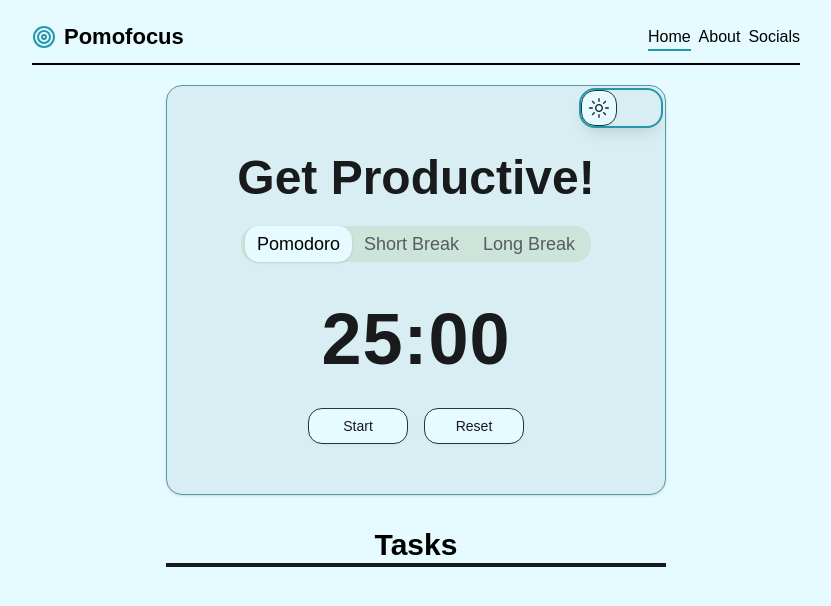
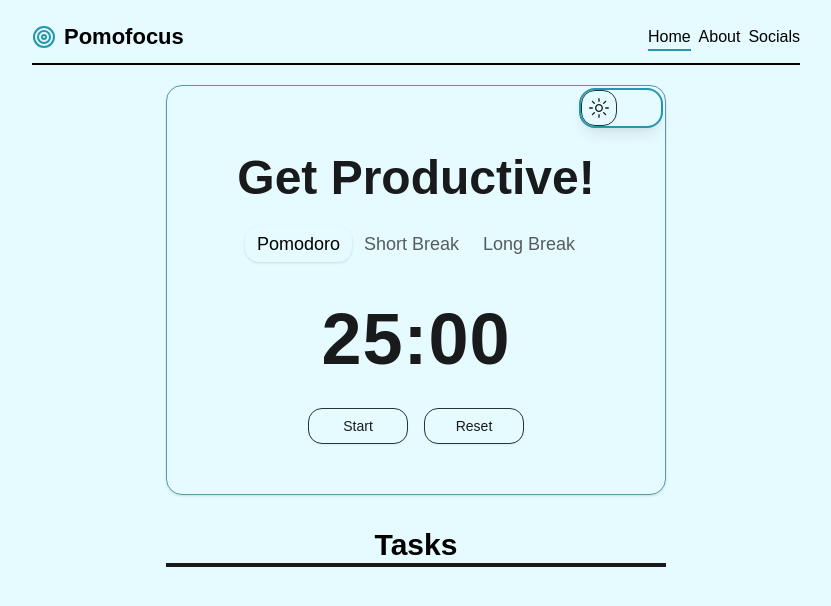
Before and after one commit to GCarido/pomo-focus, a Next.js app: page / in a window 1280 px wide. Shown: the top 606 px of the page, without its empty margins (224-1055 px from the left). Built offline with nearby package versions, Linux system fonts and the light colour scheme; no server answers; a web font is replaced by a local one.

Commit message:
Fix card component width

```diff
--- a/components/PomoCard.tsx
+++ b/components/PomoCard.tsx
@@ -64,7 +64,7 @@
   }, [isLightMode, bgColor]);
 
   return (
-    <Card className="w-[500px]">
+    <Card className="w-[320px] md:w-[500px] bg-transparent">
       {/* toggle theme */}
       <div className="flex justify-end p-1">
         <ThemeToggler />
@@ -73,8 +73,10 @@
         <p className="h2 md:text-5xl">Get Productive!</p>
       </CardHeader>
       <CardContent className="flex justify-center">
-        <Tabs defaultValue="pomodoro" onValueChange={handleTabChange}>
-          <TabsList>
+        <Tabs
+        defaultValue="pomodoro"
+        onValueChange={handleTabChange}>
+          <TabsList className="bg-transparent">
             <TabsTrigger value="pomodoro">Pomodoro</TabsTrigger>
             <TabsTrigger value="short-break">Short Break</TabsTrigger>
             <TabsTrigger value="long-break">Long Break</TabsTrigger>
```
